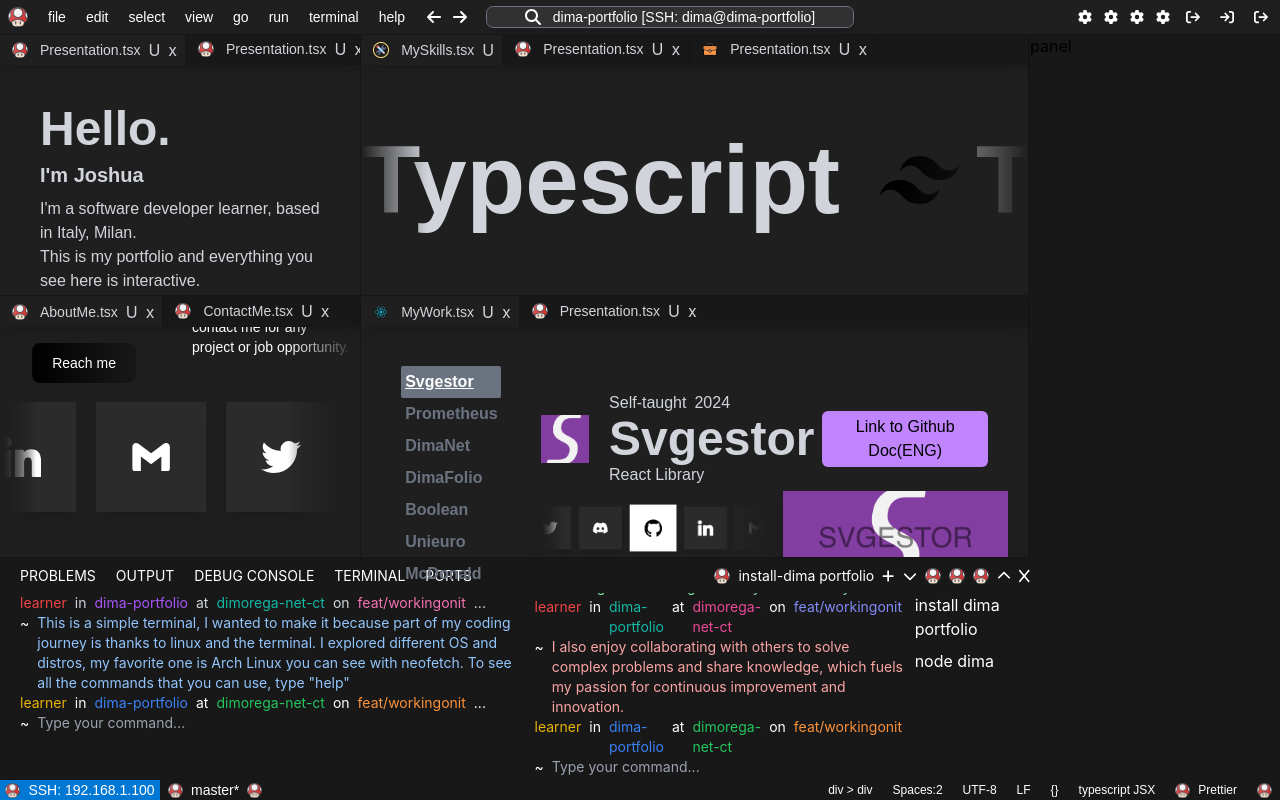
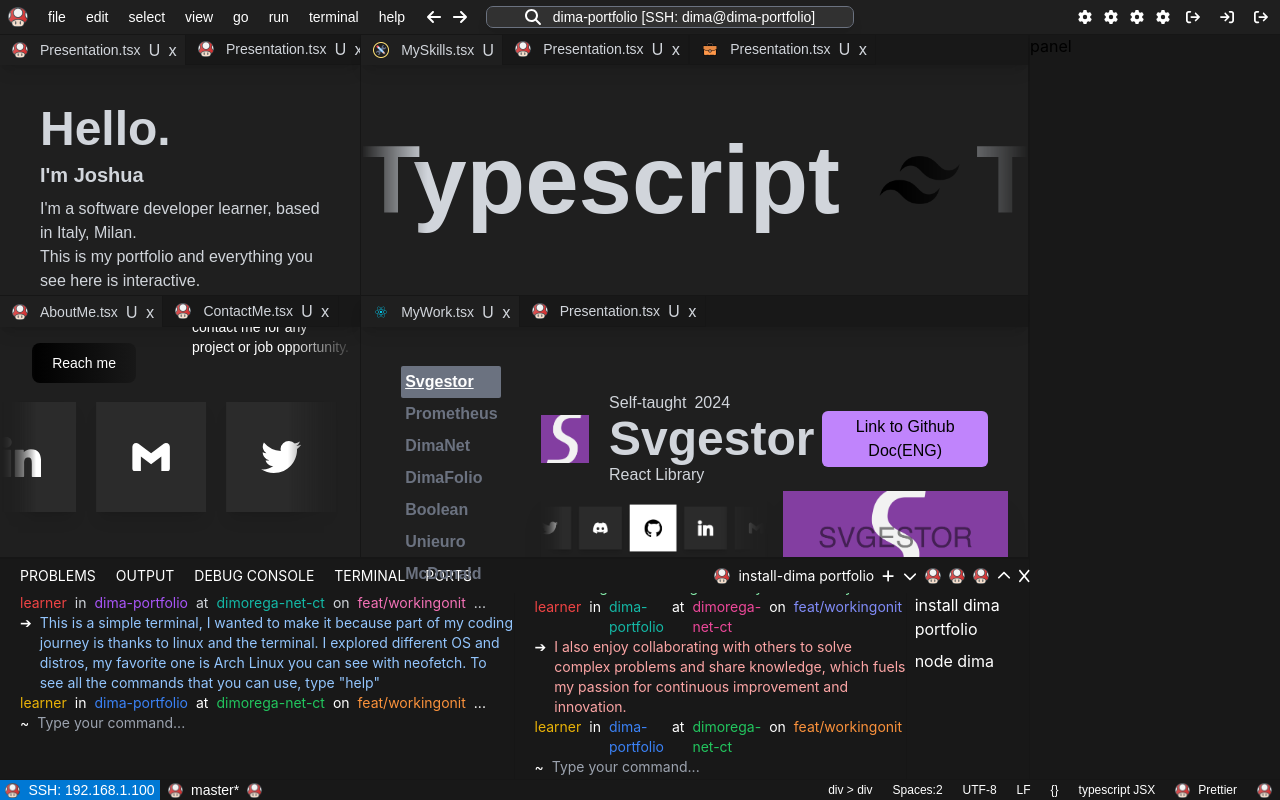
Before and after one commit to MindfulLearner/dima-portfolio, a React (Create React App) app: page / in a window 1280 px wide. Built offline with nearby package versions, Linux system fonts and the light colour scheme.

Commit message:
minirefactor/addedarrow

```diff
--- a/src/components/BottomSection/Terminal1.tsx
+++ b/src/components/BottomSection/Terminal1.tsx
@@ -143,7 +143,7 @@ function Terminal1() {
           <div className="text-gray-300">...</div>
         </div>
         <div className="flex gap-2">
-          <div>~</div>
+          <div>➔</div>
           <div className="text-blue-300 font-mono text-sm">
             This is a simple terminal, I wanted to make it because part of my coding journey is thanks to linux and the terminal. I explored different OS and distros, my favorite one is Arch Linux you can see with neofetch.
             To see all the commands that you can use, type "help"
--- a/src/components/BottomSection/Terminal2.tsx
+++ b/src/components/BottomSection/Terminal2.tsx
@@ -136,7 +136,7 @@ function Terminal2() {
           <div className="text-white">...</div>
         </div>
         <div className="flex gap-2">
-          <div>~</div>
+          <div>➔</div>
           <div className="text-green-300 font-mono text-sm">
           I explored different technologies, I really appreciate learning and
           admiring creativity and curiosity.
@@ -160,7 +160,7 @@ function Terminal2() {
           <div className="text-white">...</div>
         </div>
         <div className="flex gap-2">
-          <div>~</div>
+          <div>➔</div>
           <div className="text-red-300 font-mono text-sm">
             I also enjoy collaborating with others to solve complex problems and
             share knowledge, which fuels my passion for continuous improvement
```
